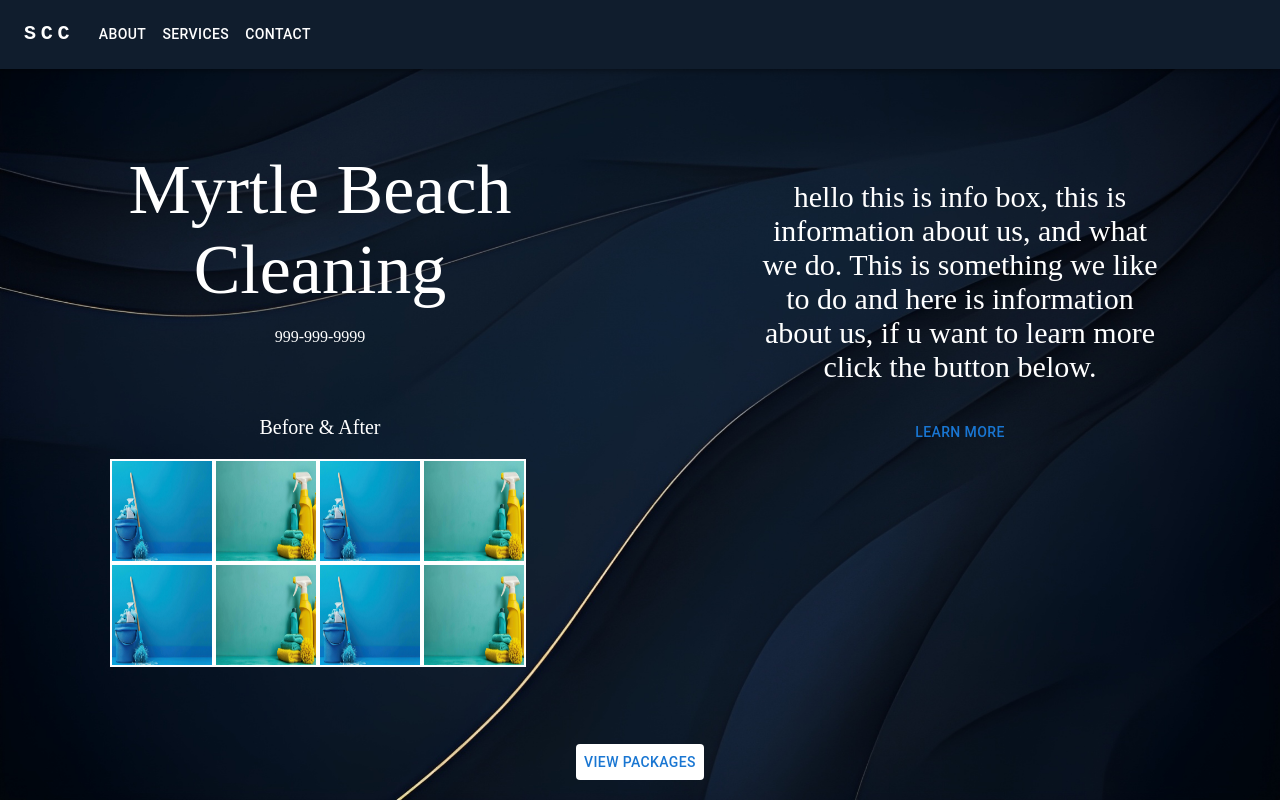
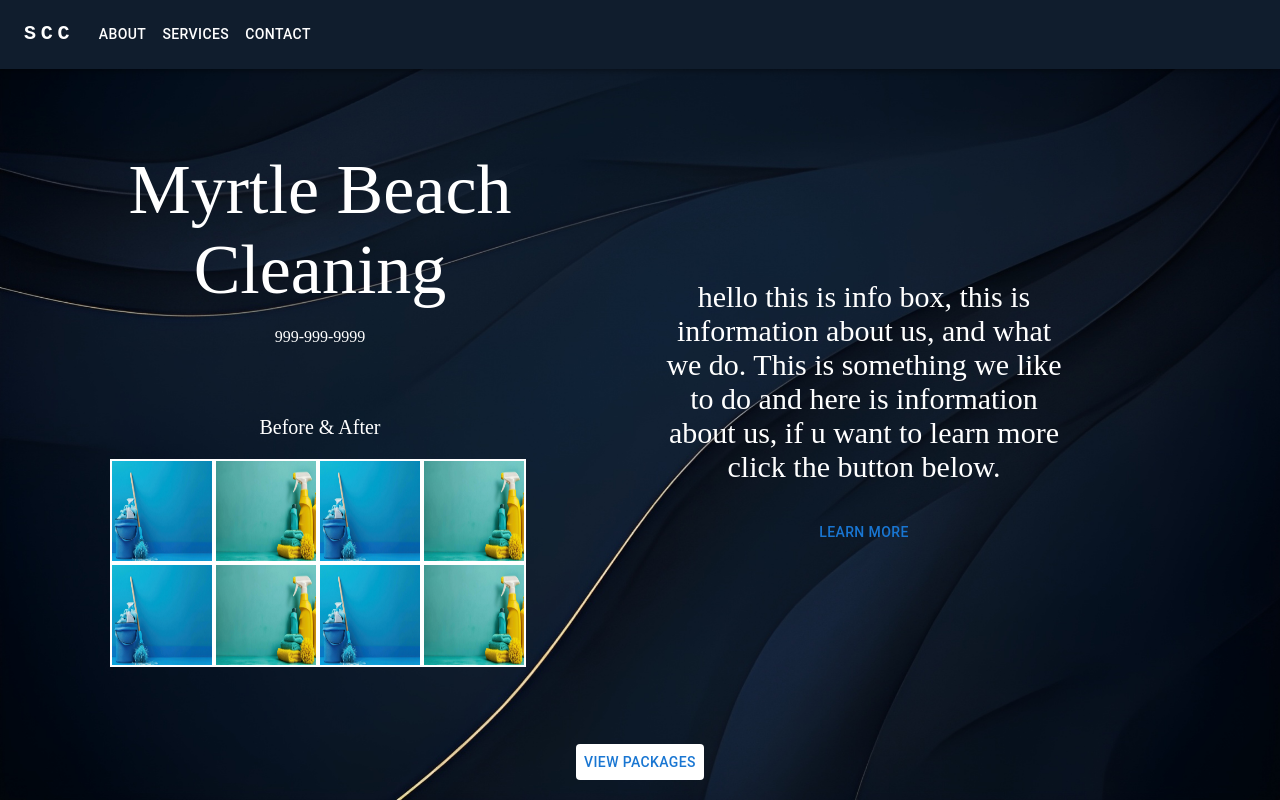
Before and after one commit to dgomie/sc-cleaning-project, a React (Vite) app in the folder frontend/: page / in a window 1280 px wide. Built offline with nearby package versions, Linux system fonts and the light colour scheme.

Commit message:
make style adjustments to homepage

```diff
--- a/frontend/src/pages/homepage.jsx
+++ b/frontend/src/pages/homepage.jsx
@@ -28,7 +28,7 @@ export default function HomePage() {
         topRef.current.scrollIntoView({ behavior: 'smooth' })
         setTimeout(() => {
             setShowPackages(false)
-        }, 500) // Adjust the timeout duration to match the scroll duration
+        }, 700) // Adjust the timeout duration to match the scroll duration
     }
 
     return (
@@ -40,8 +40,8 @@ export default function HomePage() {
                             <Title />
                         </Box>
                     </Box>
-                    <Box sx={{ width: isSmallScreen ? '100%' : '50%', display: 'flex', justifyContent: 'center' }}>
-                        <Box sx={{ textAlign: 'center', marginTop: isSmallScreen ? '20px' : '150px', width: isSmallScreen ? '270px' : '400px' }}>
+                    <Box sx={{ width: isSmallScreen ? '100%' : '35%', display: 'flex', justifyContent: 'center' }}>
+                        <Box sx={{ textAlign: 'center', marginTop: isSmallScreen ? '20px' : '250px', width: isSmallScreen ? '270px' : '400px' }}>
                             <InfoBox />
                         </Box>
                     </Box>
@@ -70,7 +70,7 @@ export default function HomePage() {
                     <Packages sx={{}} />
                     <Box sx={{ display: 'flex', justifyContent: 'center', padding: 2 }}>
                         <Button sx={{ color: 'primary.main', backgroundColor: 'white' }} onClick={handleBackToHome}>
-                            Back to home
+                            Close Packages
                         </Button>
                     </Box>
                 </Box>
```
